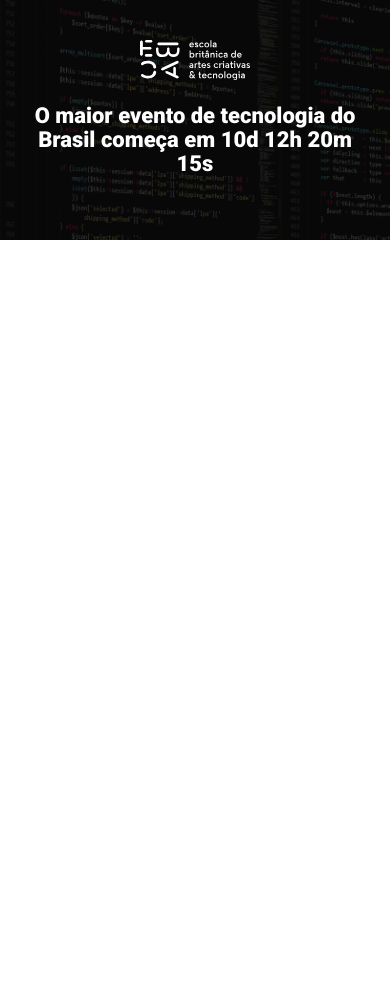
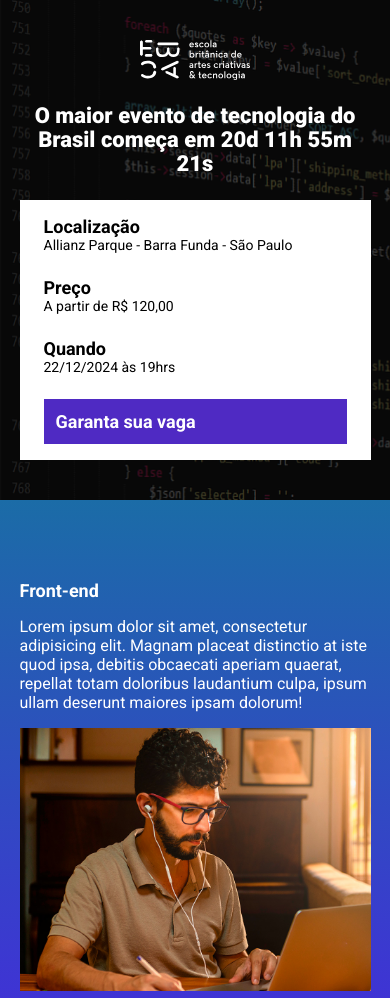
Before and after one commit to Rivaldo777DEV/ebac_tech_talks, a website built with Parcel: page src/index.html in a window 390 px wide. Shown: the top 998 px of the page. Before the commit the page ends 844 px from the top, so only its background shows below. Built offline with nearby package versions, Linux system fonts and the light colour scheme.

Commit message:
criando a contagem regressiva

```diff
--- a/package.json
+++ b/package.json
@@ -1,9 +1,9 @@
 {
   "name": "ebac_talks",
   "version": "1.0.0",
-  "main": "index.js",
   "scripts": {
     "dev": "parcel src/index.html src/styles/main.scss src/scripts/main.js",
+    "build": "parcel build src/index.html",
     "test": "echo \"Error: no test specified\" && exit 1"
   },
   "keywords": [],
@@ -13,6 +13,7 @@
   "devDependencies": {
     "@parcel/transformer-sass": "^2.13.0",
     "parcel": "^2.13.0",
-    "sharp": "^0.33.5"
+    "sharp": "^0.33.5",
+    "svgo": "^3.3.2"
   }
 }
--- a/src/index.html
+++ b/src/index.html
@@ -8,19 +8,87 @@
     <link rel="preconnect" href="https://fonts.gstatic.com" crossorigin>
     <link href="https://fonts.googleapis.com/css2?family=Roboto:ital,wght@0,100;0,300;0,400;0,500;0,700;0,900;1,100;1,300;1,400;1,500;1,700;1,900&display=swap" rel="stylesheet">
     <link rel="stylesheet" href="styles/main.scss">
+    <link rel="stylesheet" href="https://unpkg.com/aos@next/dist/aos.css" />
 </head>
 <body>
     <header class="hero">
         <div class="container">
             <img class="hero__logo" src="./images/ebac_logo.svg" alt="EBAC">
             <p class="hero__text">
-                O maior evento de tecnologia do Brasil começa em 10d 12h 20m 15s
+                O maior evento de tecnologia do Brasil começa em <span id="contador"></span>
             </p>
+            <div class="infos-bar">
+                <ul class="infos-bar__infos">
+                    <li class="infos-bar__infos__item">
+                        <b>Localização </b>
+                        Allianz Parque - Barra Funda - São Paulo
+                    </li>
+                    <li class="infos-bar__infos__item">
+                        <b>Preço</b>
+                        A partir de R$ 120,00
+                    </li>
+                    <li class="infos-bar__infos__item">
+                        <b>Quando</b>
+                        22/12/2024 às 19hrs
+                    </li>
+                </ul>
+                <a href="#" class="button button--primary">
+                    Garanta sua vaga
+                </a>
+            </div>
         </div>
     </header>
 
+    <section class="event event--frontend">
+        <div class="container" data-aos="fade-right">
+            <div class="event__details">
+                <h2 class="event__details__title">Front-end</h2>
+                <p class="event__details__description">
+                    Lorem ipsum dolor sit amet, consectetur adipisicing elit. Magnam placeat distinctio at iste quod ipsa, debitis obcaecati aperiam quaerat, repellat totam doloribus laudantium culpa, ipsum ullam deserunt maiores ipsam dolorum!
+                </p>
+            </div>
+            <img class="event__image" src="./images/frontend.png" alt="Front-end">
+        </div>
+    </section>
+
+    <section class="event event--ux-ui event--image-left">
+        <div class="container" data-aos="fade-left">
+            <div class="event__details">
+                <h2 class="event__details__title">UX/UI</h2>
+                <p class="event__details__description">
+                    Lorem ipsum dolor sit amet, consectetur adipisicing elit. Magnam placeat distinctio at iste quod ipsa, debitis obcaecati aperiam quaerat, repellat totam doloribus laudantium culpa, ipsum ullam deserunt maiores ipsam dolorum!
+                </p>
+            </div>
+            <img class="event__image" src="./images/frontend.png" alt="Front-end">
+        </div>
+    </section>
+
+    <section class="event event--data-science">
+        <div class="container" data-aos="fade-right">
+            <div class="event__details">
+                <h2 class="event__details__title">Data Science</h2>
+                <p class="event__details__description">
+                    Lorem ipsum dolor sit amet, consectetur adipisicing elit. Magnam placeat distinctio at iste quod ipsa, debitis obcaecati aperiam quaerat, repellat totam doloribus laudantium culpa, ipsum ullam deserunt maiores ipsam dolorum!
+                </p>
+            </div>
+            <img class="event__image" src="./images/frontend.png" alt="Front-end">
+        </div>
+    </section>
+
+    <section class="event event--backend event--image-left">
+        <div class="container" data-aos="fade-left">
+            <div class="event__details">
+                <h2 class="event__details__title">Back-end</h2>
+                <p class="event__details__description">
+                    Lorem ipsum dolor sit amet, consectetur adipisicing elit. Magnam placeat distinctio at iste quod ipsa, debitis obcaecati aperiam quaerat, repellat totam doloribus laudantium culpa, ipsum ullam deserunt maiores ipsam dolorum!
+                </p>
+            </div>
+            <img class="event__image" src="./images/frontend.png" alt="Front-end">
+        </div>
+    </section>
 
 
+    <script src="https://unpkg.com/aos@next/dist/aos.js"></script>
     <script src="scripts/main.js"></script>
 </body>
 </html>
--- a/src/scripts/main.js
+++ b/src/scripts/main.js
@@ -1 +1,32 @@
-console.log("olá mundo");
+AOS.init();
+
+const dataDoEvento = new Date("Dec 22, 2024 19:00:00");
+const timeStampDoEvento = dataDoEvento.getTime();
+
+const contaAsHoras = setInterval(function() {
+    const agora = new Date();
+    const timeStampAtual = agora.getTime();
+
+    const distanciaAteOEvento = timeStampDoEvento - timeStampAtual;
+
+    const diaEmMs = 1000 * 60 * 60 * 24;
+    const horaEmMs = 1000 * 60 * 60;
+    const minutoEmMs = 1000 * 60;
+
+    const diasAteOEvento = Math.floor(distanciaAteOEvento / diaEmMs);
+    const horasAteOEvento = Math.floor((distanciaAteOEvento % diaEmMs) / horaEmMs);
+    const minutosAteOEvento = Math.floor((distanciaAteOEvento % horaEmMs) / minutoEmMs);
+    const segundosAteOEvento = Math.floor((distanciaAteOEvento % minutoEmMs) / 1000);
+
+    console.log(diasAteOEvento);
+    console.log(horasAteOEvento);
+    console.log(minutosAteOEvento);
+    console.log(segundosAteOEvento);
+
+    document.getElementById('contador').innerHTML = `${diasAteOEvento}d ${horasAteOEvento}h ${minutosAteOEvento}m ${segundosAteOEvento}s`;
+
+    if (distanciaAteOEvento < 0) {
+        clearInterval(contaAsHoras);
+        document.getElementById('contador').innerHTML = 'EVENTO EXPIRADO'
+    }
+}, 1000);
--- /dev/null
+++ b/src/styles/_event.scss
@@ -0,0 +1,65 @@
+@use 'variables';
+
+.event {
+    padding: 80px 0;
+
+
+    &--frontend {
+        background-image: linear-gradient(variables.$blue1, variables.$blue2);
+    }
+
+    &--ux-ui {
+        background-image: linear-gradient(variables.$blue2, variables.$pink);
+    }
+
+    &--data-science {
+        background-image: linear-gradient(variables.$pink, variables.$yellow);
+    }
+
+    &--backend {
+        background-image: linear-gradient(variables.$yellow, variables.$pink);
+    }
+
+    &--image-left {
+        .container {
+            flex-direction: row-reverse;
+        }
+    }
+
+
+    .container {
+        display: flex;
+        gap: 40px;
+    }
+
+    &__image {
+        max-width: 360px;
+    }
+
+    &__details {
+        &__title {
+            font-size: 18px;
+            font-weight: bold;
+            margin-bottom: 16px;
+        }
+
+        &__descripition {
+            line-height: 22px;
+        }
+    }
+
+    @media (max-width: 640px) {
+        .container {
+            display: block;
+        }
+
+        &__image {
+            width: 100%;
+        }
+
+        &__details {
+            margin-right: 0;
+            margin-bottom: 16px;
+        }
+    }
+}
--- a/src/styles/_hero.scss
+++ b/src/styles/_hero.scss
@@ -1,3 +1,5 @@
+@use 'variables';
+
 .hero {
     padding-top: 64px;
     padding-bottom: 100px;
@@ -16,7 +18,7 @@
         left: 0;
         width: 100%;
         height: 100%;
-        background-color: #000;
+        background-color: variables.$secondaryTextColor;
         content: '';
         opacity: .7;
     }
--- /dev/null
+++ b/src/styles/_variables.scss
@@ -0,0 +1,8 @@
+$textColor: #fff;
+$secondaryTextColor: #000;
+
+$blue1: #1B6CA7;
+$blue2: #442BDB;
+$pink: #89223B;
+$yellow: #9C791D;
+$purple: #4F2AC3;
--- /dev/null
+++ b/src/styles/components/_buttons.scss
@@ -0,0 +1,25 @@
+@use '../variables';
+
+.button {
+    padding: 12px;
+    font-size: 18px;
+    font-weight: bold;
+    text-decoration: none;
+    text-align: center;
+    white-space: nowrap;
+
+    &--primary {
+        color: #fff;
+        background-color: variables.$purple;
+    }
+
+    @media (max-width:640px) {
+        display: block;
+        width: 100%;
+    }
+
+    @media (max-width: 1024px) {
+        display: flex;
+        align-items: center;
+    }
+}
--- /dev/null
+++ b/src/styles/components/_infos_bar.scss
@@ -0,0 +1,42 @@
+@use '../variables';
+
+.infos-bar {
+    padding: 16px 24px;
+    background-color: variables.$textColor;
+    display: flex;
+    justify-content: space-between;
+
+    &__infos {
+        display: flex;
+        gap: 40px;
+
+        &__item {
+            font-size: 14px;
+            color: variables.$secondaryTextColor;
+
+            b {
+                color: variables.$secondaryTextColor;
+                font-size: 18px;
+                display: block;
+            }
+        }
+    }
+
+    @media (max-width: 640px) {
+        display: block;
+
+        &__infos {
+            display: block;
+
+            &__item {
+                margin-bottom: 24px;
+            }
+        }
+    }
+
+    @media (max-width: 1024px) {
+        &__infos {
+            gap: 16px;
+        }
+    }
+}
--- a/src/styles/main.scss
+++ b/src/styles/main.scss
@@ -1,11 +1,16 @@
 @use 'hero';
+@use 'components/infos_bar';
+@use 'components/buttons';
+@use 'event';
+@use 'variables';
 
 * {
     margin: 0;
     padding: 0;
     box-sizing: border-box;
     font-family: Roboto, sans-serif;
-    color: #fff;
+    color: variables.$textColor;
+    list-style: none;
 }
 
 .container {
```
Also changed, not shown: 1 other file.
